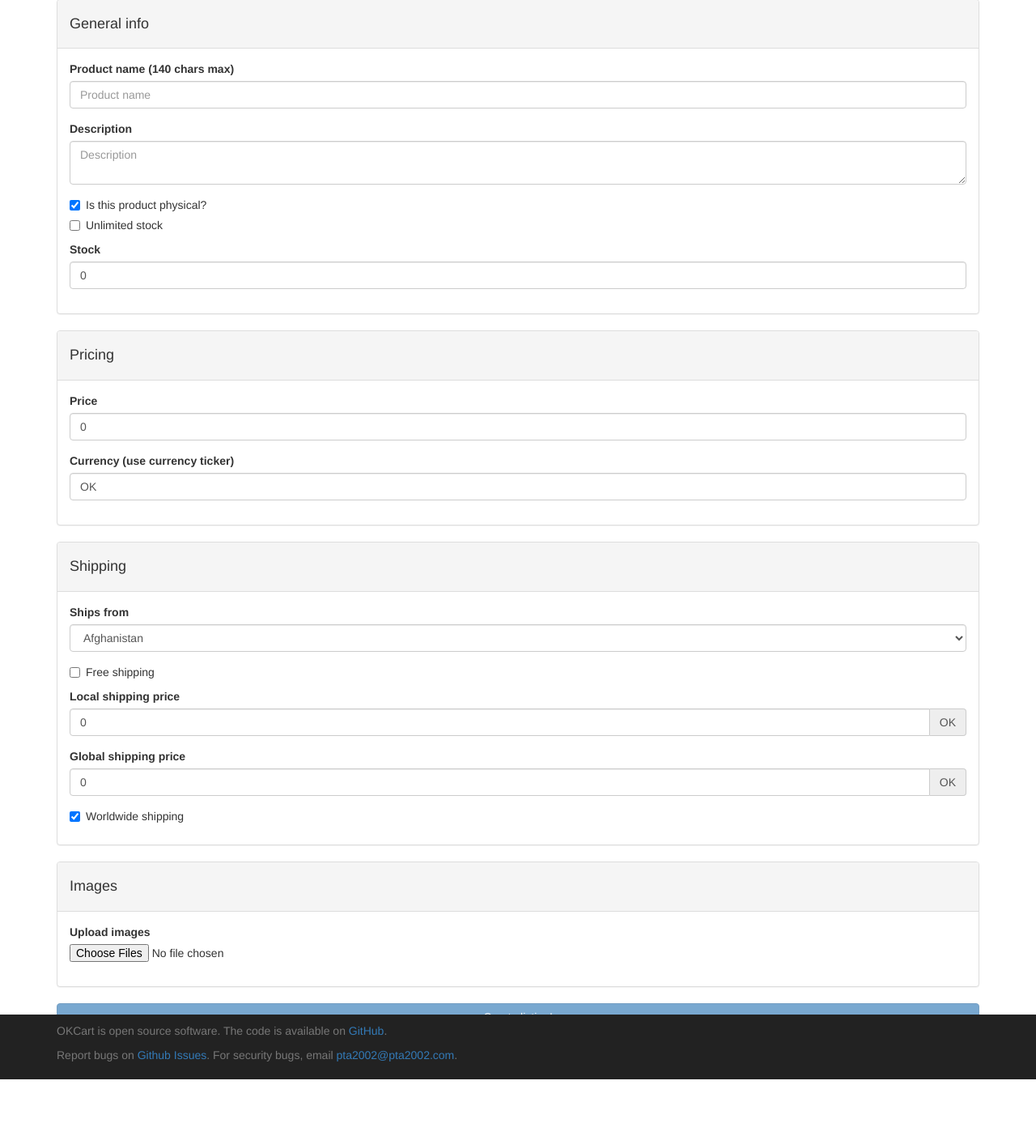
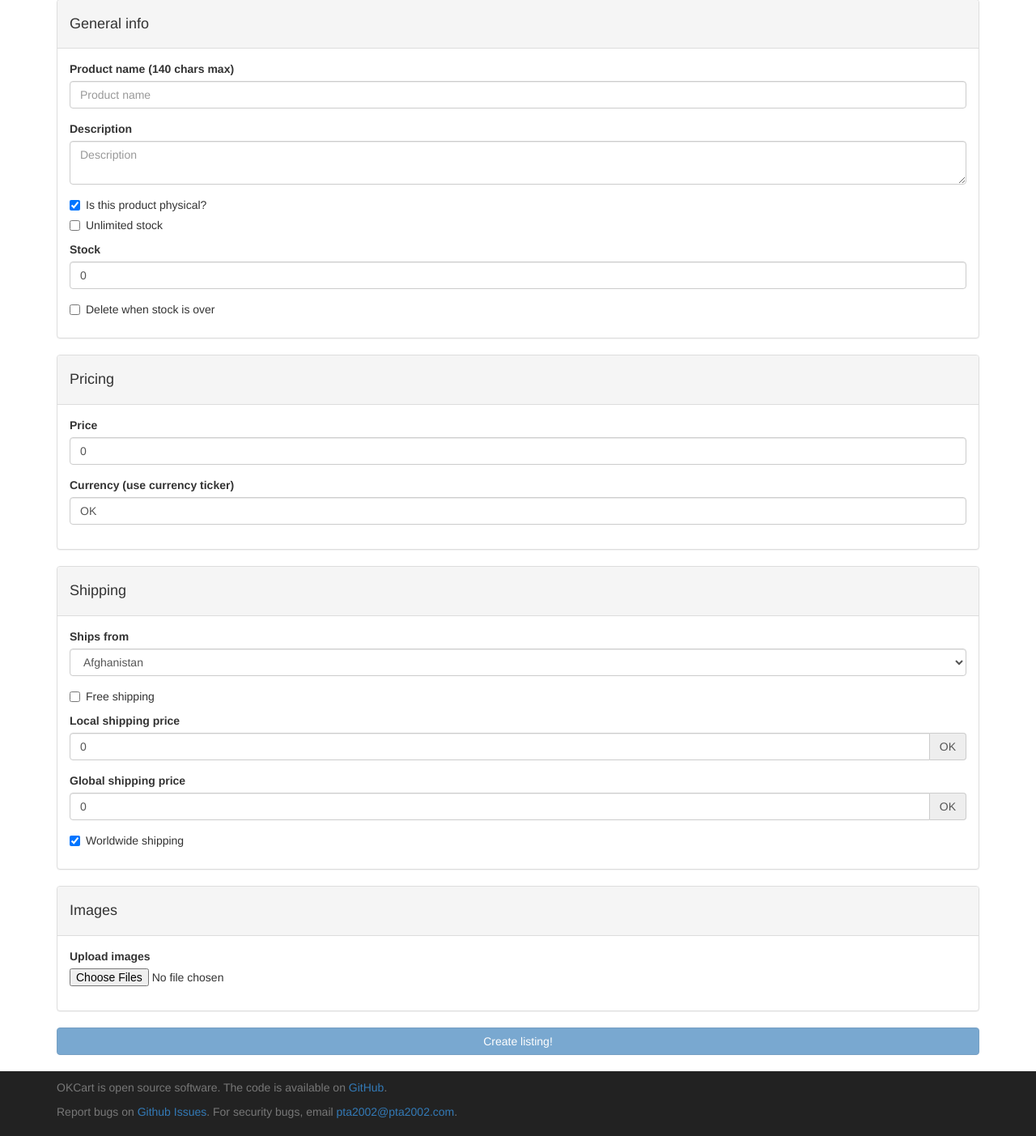
Before and after one commit to pta2002/okshop, a Django app: template shop/templates/shop/newproduct.html in a window 1280 px wide. Shown: the part 142-1545 px from the top of the page at 81% size. Before the commit the page ends 1475 px from the top, so only its background shows below. Run offline with Django 3.2, Linux system fonts and the light colour scheme; the template is opened without the code that fills it, so the values that code supplies are empty; some libraries are stand-ins or nearby versions.

Commit message:
Add delete on over

```diff
--- a/shop/admin.py
+++ b/shop/admin.py
@@ -29,10 +29,10 @@ class KeySetAdmin(admin.ModelAdmin):
 
 @admin.register(Product)
 class ProductAdmin(admin.ModelAdmin):
-	list_display = ('product_name', 'seller', 'get_rating', 'price', 'stock', 'physical', 'approved')
-	list_filter = ('approved', 'physical','worldwide_shipping','free_shipping')
+	list_display = ('product_name', 'seller', 'get_rating', 'price', 'stock', 'physical', 'approved', 'removed')
+	list_filter = ('approved', 'physical','worldwide_shipping','free_shipping', 'removed')
 	fieldsets = (
-		('Product info', {'fields': ('product_name', 'product_description', ('price', 'price_currency', 'cached_rate'), 'seller')}),
+		('Product info', {'fields': ('product_name', 'product_description', ('price', 'price_currency', 'cached_rate'), 'seller', ('removed', 'delete_on_over'))}),
 		('Moderation', {'fields': ('approved',)}),
 		('Shipping/Delivery', {'fields': (('stock', 'physical'), ('ships_from', 'worldwide_shipping'), ('local_price', 'outside_price', 'free_shipping'))}),
 		('Digital', {'fields': ('redeeming_instructions',('unlimited_stock','can_purchase_multiple'))})
--- a/shop/models.py
+++ b/shop/models.py
@@ -73,6 +73,8 @@ class Product(models.Model):
     unlimited_stock = models.BooleanField(default=False)
 
     can_purchase_multiple = models.BooleanField(default=True)
+    delete_on_over = models.BooleanField(default=False)
+    removed = models.BooleanField(default=False)
 
     def __str__(self):
         return self.product_name
@@ -128,7 +130,7 @@ class Product(models.Model):
             us = UserShop(user=self.seller, pay_to_address=a)
             us.save()
         if (self.stock >= ammount or self.unlimited_stock) and \
-                self.ships_to(address):
+                self.ships_to(address) and not self.removed:
             if getattr(settings, 'FEE_ADDRESS', '') != '':
                 wallet.send_to(
                     getattr(settings, 'FEE_ADDRESS', ''),
@@ -147,6 +149,8 @@ class Product(models.Model):
                 fee = 1
             if not self.unlimited_stock:
                 self.stock -= ammount
+                if self.delete_on_over and self.stock == 0:
+                    self.removed = True
             self.save()
             send_mail("Someone bought one of your items!", """Hello %s,
 
--- a/shop/static/shop/main.css
+++ b/shop/static/shop/main.css
@@ -262,5 +262,5 @@ html {
 }
 
 body {
-    margin-bottom: 60px;
+    margin-bottom: 100px;
 }
--- a/shop/templates/shop/newproduct.html
+++ b/shop/templates/shop/newproduct.html
@@ -38,6 +38,11 @@
 		 			<label for="stock" class="control-label">Stock</label>
 		 			<input type="number" placeholder="Stock" name="stock" id="stock" v-model="stock" class="form-control">
 		 		</div>
+                <div class="checkbox">
+                    <label>
+                        <input type="checkbox" name="delete-on-over" v-model="deleteover"> Delete when stock is over
+                    </label>
+                </div>
 		 	</div>
 		</div>
 	</div>
--- a/shop/templates/shop/product.html
+++ b/shop/templates/shop/product.html
@@ -60,6 +60,9 @@
 				<td><a href="{% url 'shop:shop' product.seller.username %}">{{product.seller}}</a></td>
 			</tr>
 		</table>
+        {% if product.removed %}
+        <a href="#" disabled class="btn btn-danger btn-disabled btn-block">PRODUCT REMOVED</a>
+        {% else %}
             {% if can_buy %}
                 {% if not product.in_stock %}
                     <a href="#" disabled class="btn btn-primary btn-disabled btn-block">OUT OF STOCK</a>
@@ -76,6 +79,7 @@
                 <a href="#" disabled class="btn btn-primary btn-disabled btn-block">ALREADY OWNED</a>
                 {% else %}
                 <a href="{% url 'shop:login' %}?next={{ request.path }}" class="btn btn-default btn-block">LOG IN TO BUY</a>
+                {% endif %}
             {% endif %}
         {% endif %}
 		{% if product.seller == user %}
```
Also changed, not shown: shop/views.py (+6 -5 lines), shop/migrations/0003_auto_20170521_1334.py (added). Lines whose indentation alone changed are shown as unchanged.
